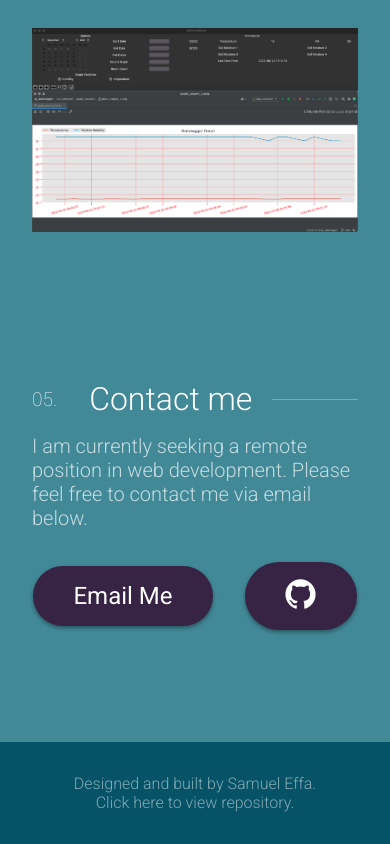
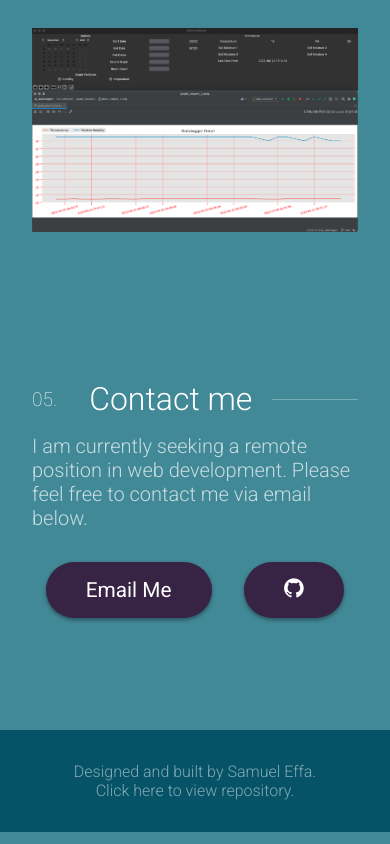
Before and after one commit to seffa1/portfolio-site, a React (Create React App) app: page / in a window 390 px wide. Shown: the part 4668-5512 px from the top of the page. Built offline with nearby package versions, Linux system fonts and the light colour scheme.

Commit message:
contact me email button media query

```diff
--- a/src/App.scss
+++ b/src/App.scss
@@ -497,6 +497,17 @@ small,
 
   &__email:hover {
     background: $color-icons-hover;
+  }
+}
+
+@media screen and (max-width: 700px) {
+  .Contact {
+    &__logo {
+      font-size: 1.3rem;
+    }
+    &__email {
+      font-size: 1.3rem;
+    }
   }
 }
 
```
